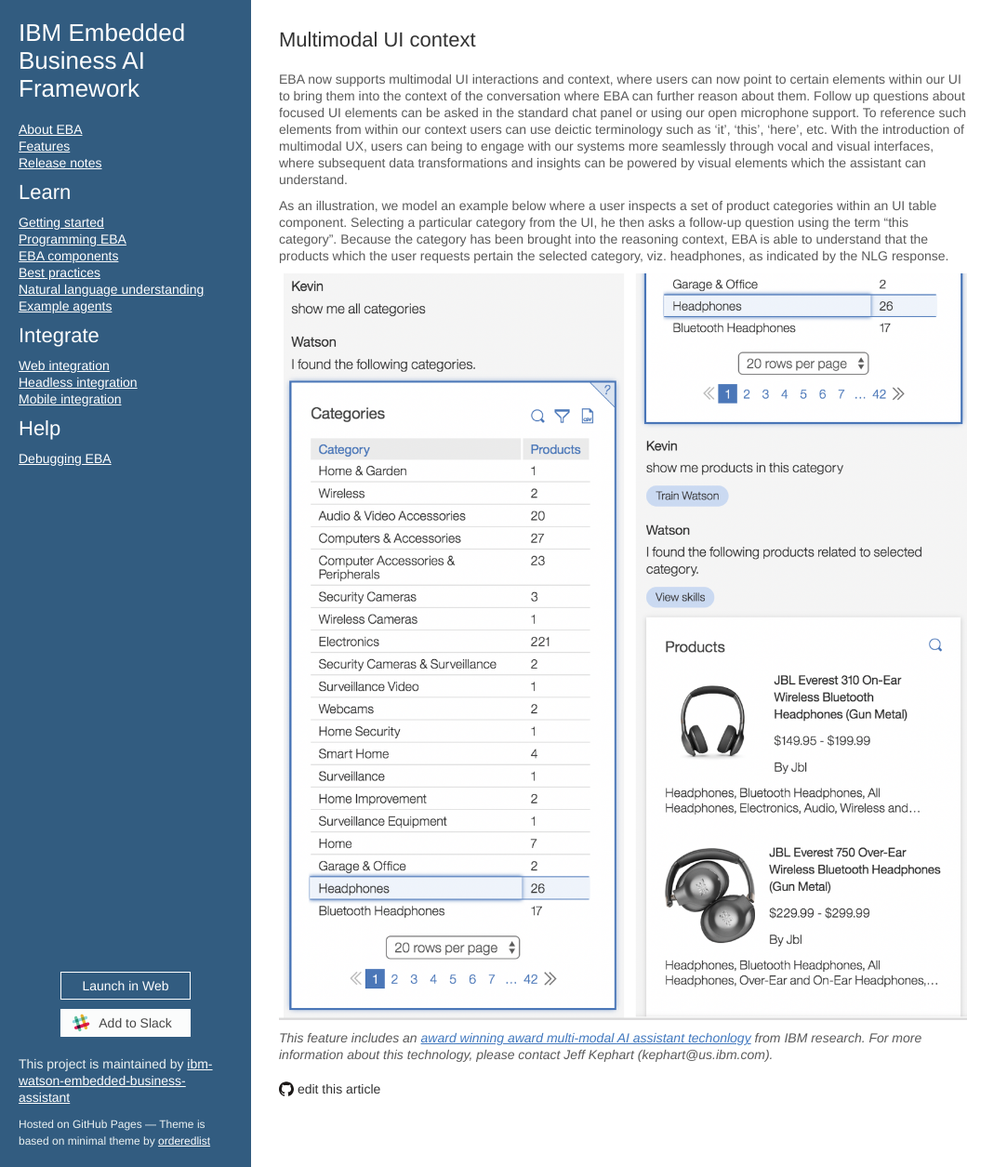
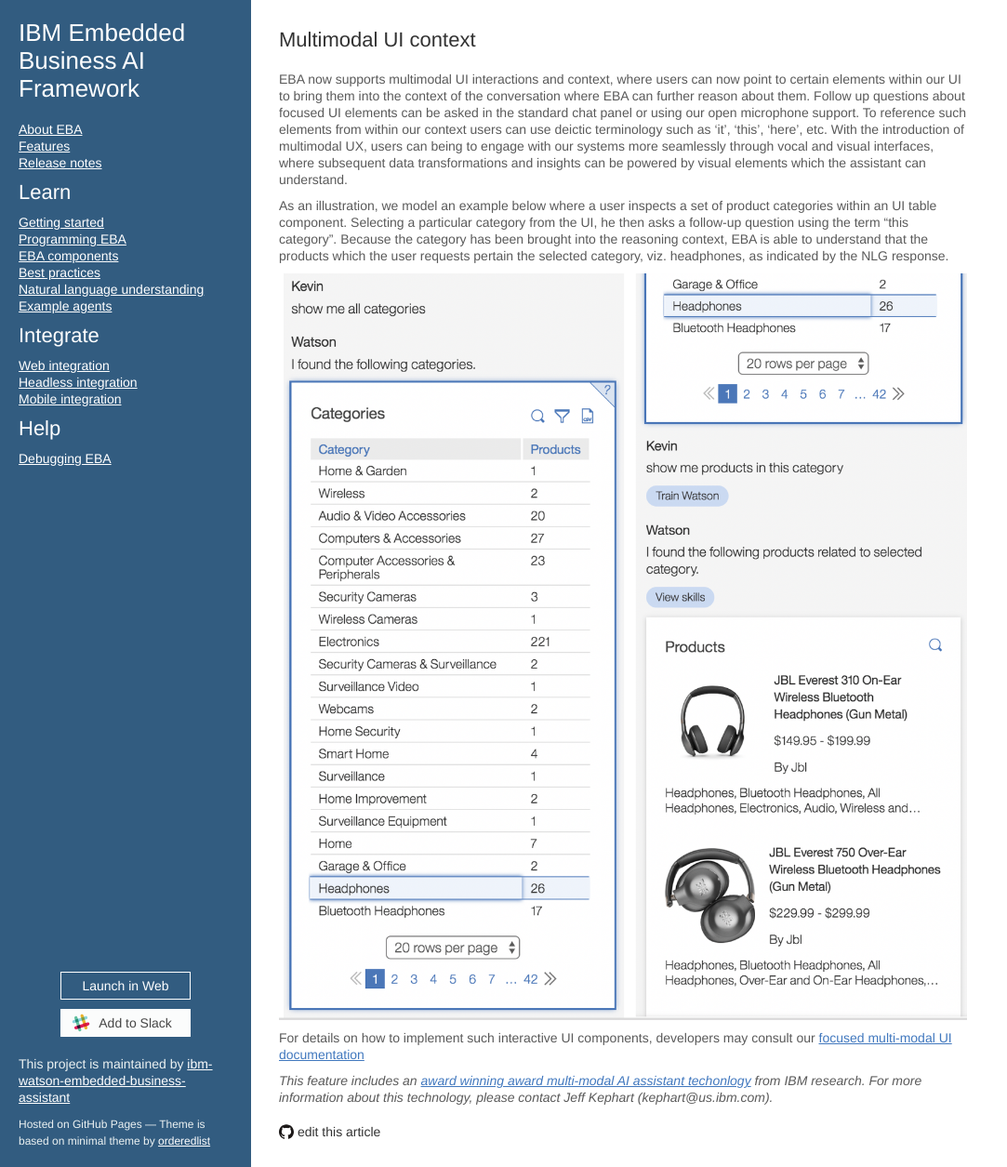
Before and after one commit to ibm-watson-embedded-business-assistant/eba-example-agents, a Jekyll site: the page built from release/blogs/MultiModalUI.md, in a window 1280 px wide and 1255 px high. Shown: the whole window at 93% size, without its empty margins (0-1083 px from the left). Built offline with Jekyll 4.4.1, drawn with Linux system fonts in a browser that asks for light colours; our own code applies the rules of GitHub Pages for plain Markdown files.

Commit message:
Update MultiModalUI.md

```diff
--- a/release/blogs/MultiModalUI.md
+++ b/release/blogs/MultiModalUI.md
@@ -6,4 +6,6 @@
 
 [![Multi-modal UI](../images/multi-modal-ui-example.png "Multi-modal UI")](../images/multi-modal-ui-example.png)
 
+For details on how to implement such interactive UI components, developers may consult our [focused multi-modal UI documentation](../../docs/lab/assets/frontend/FocusedUI.md)
+
 _This feature includes an [award winning award multi-modal AI assistant techonlogy](ibm.biz/tyson-demo) from IBM research. For more information about this technology, please contact Jeff Kephart (kephart@us.ibm.com)._
```
